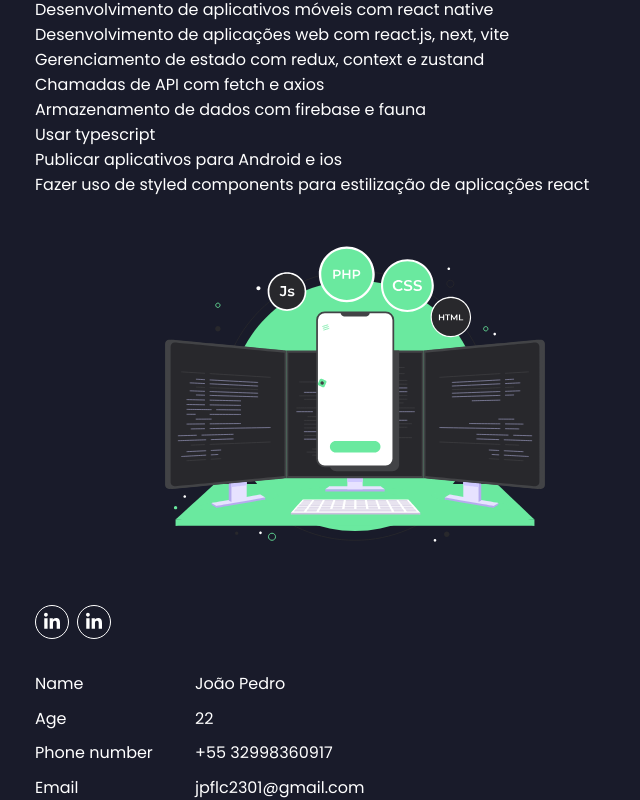
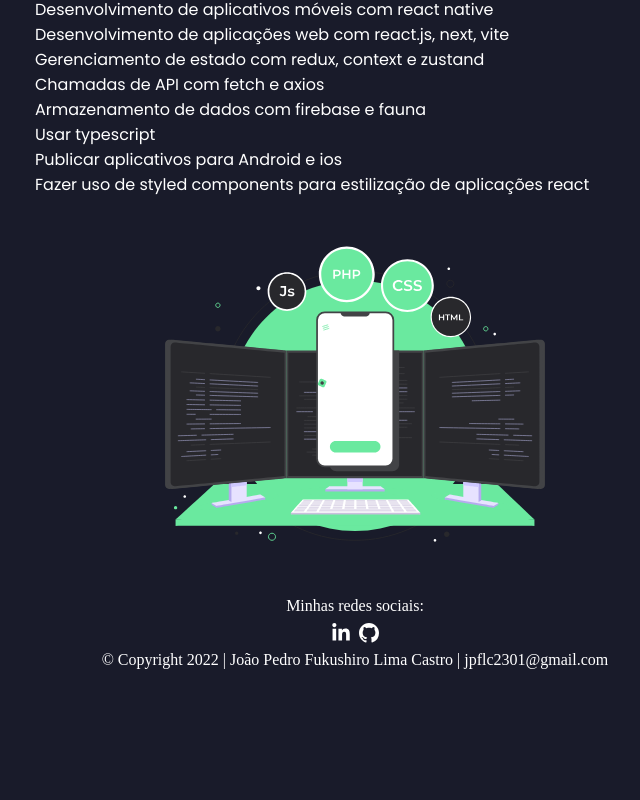
Before and after one commit to Fukushiro/landing-page, a Next.js app: page / in a window 1280 px wide. Shown: the part 359-1159 px from the top of the page, without its empty margins (285-925 px from the left). After the commit the page ends 1028 px from the top, so only its background shows below. Built offline with nearby package versions, Linux system fonts and the light colour scheme.

Commit message:
feat : criado o footer

```diff
--- /dev/null
+++ b/src/components/Footer/index.tsx
@@ -0,0 +1,42 @@
+import { FaLinkedinIn } from "react-icons/fa";
+import { BsGithub } from "react-icons/bs";
+import { Container, CopyrightDiv, SocialMediaDiv } from "./styles";
+import { useLanguage } from "../../strings";
+
+export function Footer() {
+  const { strings } = useLanguage();
+  return (
+    <Container>
+      <SocialMediaDiv>
+        <p>{strings.my_social_medias_label}</p>
+        <div>
+          <a
+            href="https://www.linkedin.com/in/jo%C3%A3o-pedro-fukushiro-lima-castro-4867091ba/"
+            target="blank"
+            rel="noopener noreferrer"
+          >
+            <div>
+              <FaLinkedinIn size={20} />
+            </div>
+          </a>
+
+          <a
+            href="https://github.com/Fukushiro"
+            target="blank"
+            rel="noopener noreferrer"
+          >
+            <div>
+              <BsGithub size={20} />
+            </div>
+          </a>
+        </div>
+      </SocialMediaDiv>
+      <CopyrightDiv>
+        <p>
+          © Copyright 2022 | João Pedro Fukushiro Lima Castro |
+          jpflc2301@gmail.com
+        </p>
+      </CopyrightDiv>
+    </Container>
+  );
+}
--- /dev/null
+++ b/src/components/Footer/styles.ts
@@ -0,0 +1,24 @@
+import styled from "styled-components";
+
+export const Container = styled.div`
+  display: flex;
+  flex-direction: column;
+  width: 100%;
+  align-items: center;
+  gap: 0.5rem;
+`;
+export const SocialMediaDiv = styled.div`
+  display: flex;
+  flex-direction: column;
+  gap: 0.5rem;
+  div {
+    display: flex;
+    gap: 0.5rem;
+    justify-content: center;
+    a {
+      text-decoration: none;
+      color: white;
+    }
+  }
+`;
+export const CopyrightDiv = styled.div``;
--- a/src/pages/index.tsx
+++ b/src/pages/index.tsx
@@ -20,6 +20,7 @@ import useMediaQuery from "@mui/material/useMediaQuery";
 import { lgMediaMin, mdMediaMin, smMediaMin } from "../utils/screenSize";
 import { useState } from "react";
 import { useLanguage } from "../strings";
+import { Footer } from "../components/Footer";
 export default function Home() {
   const isSmall = useMediaQuery(`(${smMediaMin})`);
   const isMedian = useMediaQuery(`(${mdMediaMin})`);
@@ -71,7 +72,7 @@ export default function Home() {
                 width={animationWidth}
               />
             </WelcomeDiv>
-            <WelcomeSocialMedias>
+            {/* <WelcomeSocialMedias>
               <ul>
                 <li>
                   <a
@@ -84,19 +85,9 @@ export default function Home() {
                     </div>
                   </a>
                 </li>
-                <li>
-                  <a
-                    href="https://www.linkedin.com/in/jo%C3%A3o-pedro-fukushiro-lima-castro-4867091ba/"
-                    target="blank"
-                    rel="noopener noreferrer"
-                  >
-                    <div>
-                      <FaLinkedinIn size={20} />
-                    </div>
-                  </a>
-                </li>
+
               </ul>
-            </WelcomeSocialMedias>
+            </WelcomeSocialMedias> */}
           </Welcome>
           {/*
         <About>
@@ -112,25 +103,19 @@ export default function Home() {
             tellus ut urna volutpat posuere quis consectetur quam.
           </p>
         </About> */}
-          <AboutInfos>
+          {/* <AboutInfos>
             <div>
-              <p>Name</p>
+              <p>{strings.data_name}</p>
               <p>João Pedro</p>
             </div>
+
+
             <div>
-              <p>Age</p>
-              <p>22</p>
-            </div>
-            {/* <div>
-            <p>Address</p>
-            <p>:Rua salvador cirilo sales, Itajuba</p>
-          </div> */}
-            <div>
-              <p>Phone number</p>
+              <p>{strings.data_phone}</p>
               <p>+55 32998360917</p>
             </div>
             <div>
-              <p>Email</p>
+              <p>{strings.data_email}</p>
               <Touchable
                 onClick={() => {
                   navigator.clipboard.writeText("jpflc2301@gmail.com");
@@ -139,7 +124,8 @@ export default function Home() {
                 <p>jpflc2301@gmail.com</p>
               </Touchable>
             </div>
-          </AboutInfos>
+          </AboutInfos> */}
+          <Footer />
         </Global.Content>
       </Container>
     </>
--- a/src/strings/english.ts
+++ b/src/strings/english.ts
@@ -16,4 +16,9 @@ export const English: StringsData = {
     "Publish apps for both, android and ios",
     "Use Styled components for React aplications",
   ],
+  my_social_medias_label: "My social media links:",
+  data_name: "Name",
+  data_age: "Age",
+  data_phone: "Phone number",
+  data_email: "Email",
 };
--- a/src/strings/portuguese.ts
+++ b/src/strings/portuguese.ts
@@ -3,6 +3,11 @@ export interface StringsData {
   introduction_1: string;
   introduction_2: string;
   introduction_3: string[];
+  data_name: string;
+  data_age: string;
+  data_phone: string;
+  data_email: string;
+  my_social_medias_label: string;
 }
 
 export const Portuguese: StringsData = {
@@ -20,4 +25,9 @@ export const Portuguese: StringsData = {
     "Publicar aplicativos para Android e ios",
     "Fazer uso de styled components para estilização de aplicações react",
   ],
+  my_social_medias_label: "Minhas redes sociais:",
+  data_name: "Nome",
+  data_age: "Idade",
+  data_phone: "Telefone",
+  data_email: "Email",
 };
--- a/src/styles/home.styles.ts
+++ b/src/styles/home.styles.ts
@@ -122,6 +122,7 @@ export const WelcomeDiv = styled.div`
 `;
 
 export const WelcomeSocialMedias = styled.div`
+  display: flex;
   ul {
     list-style: none;
     margin-top: 0.5rem;
```
